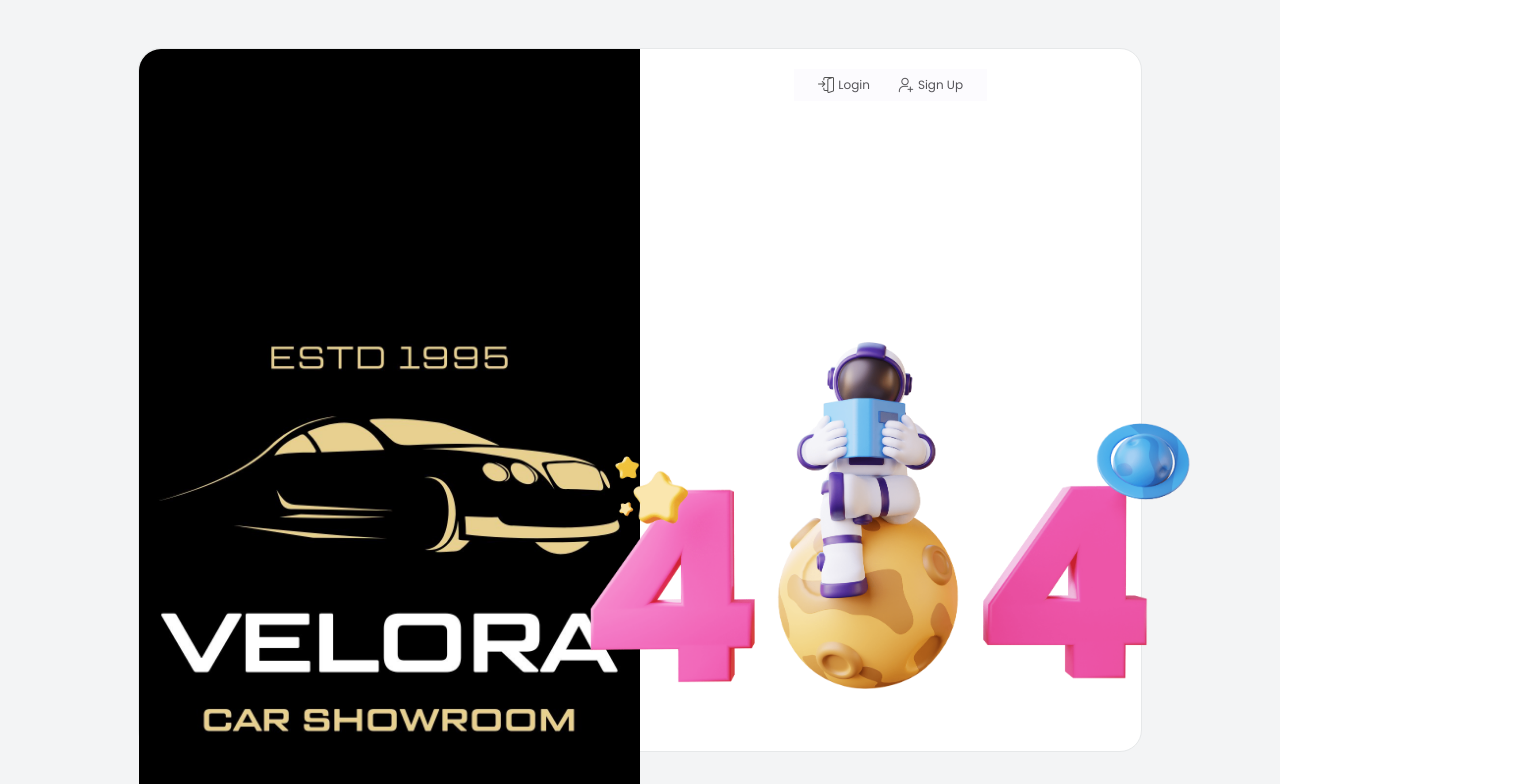
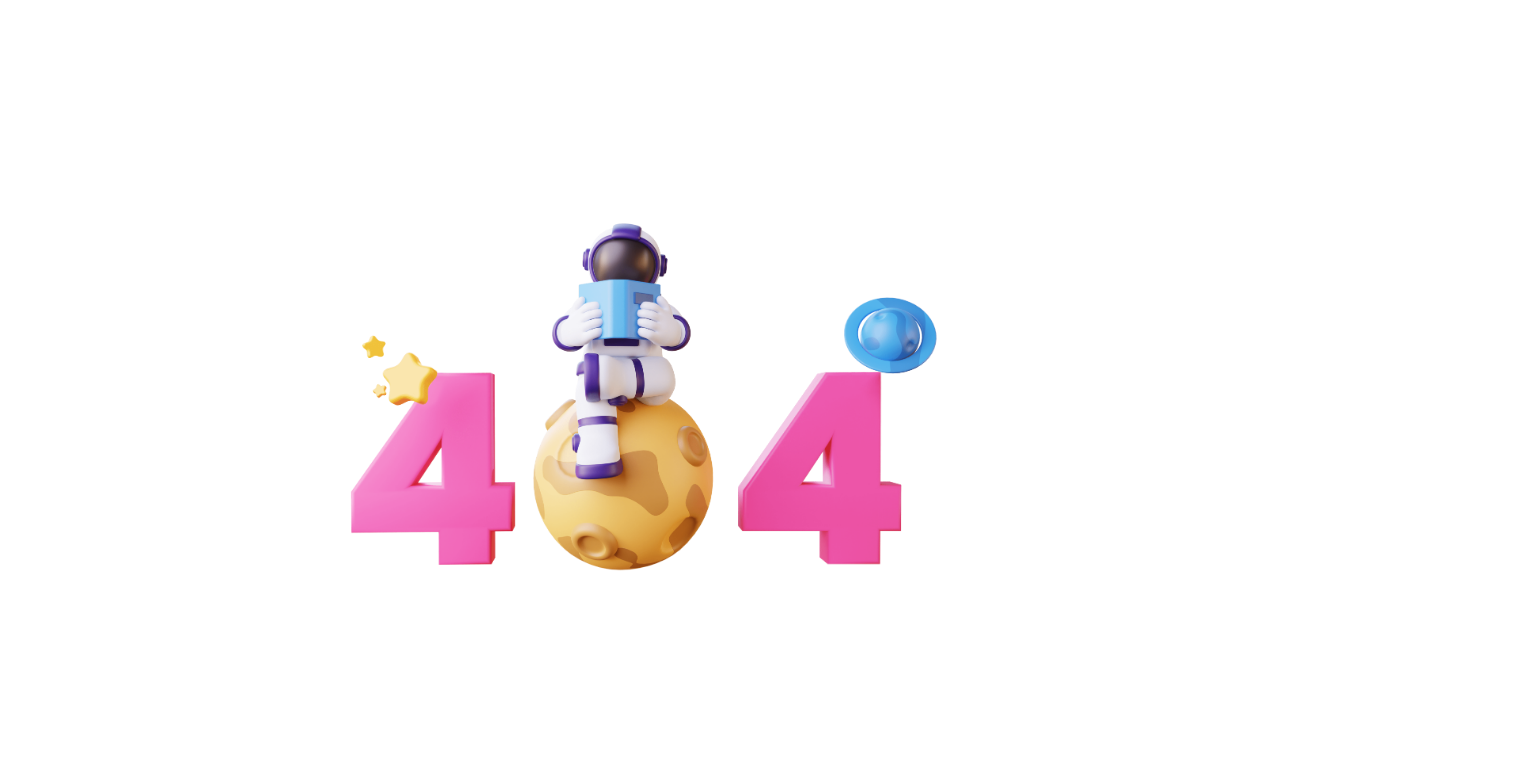
Before and after one commit to fjcj0/Velora, a React (Vite) app in the folder client/: page /auth in a window 1280 px wide. Shown: the top 784 px of the page, 1531 px wide, since content can reach past the window. Built offline with nearby package versions, Linux system fonts and the light colour scheme.

Commit message:
fix outlet

```diff
--- a/client/src/layouts/AuthLayout.tsx
+++ b/client/src/layouts/AuthLayout.tsx
@@ -3,6 +3,9 @@ import { Outlet, useLocation } from "react-router-dom";
 import { AnimatePresence, motion } from "framer-motion";
 const AuthLayout = () => {
   const location = useLocation();
+  if (location.pathname === '/auth') {
+    return <Outlet/>
+  }
   return (
     <div className="w-screen min-h-screen bg-[#F3F4F5] flex items-center justify-center p-3">
       <div className="w-[80%] grid md:grid-cols-2 grid-cols-1 bg-white border border-[#E6E8E9] rounded-3xl h-[60rem] md:h-[44rem]">
```
